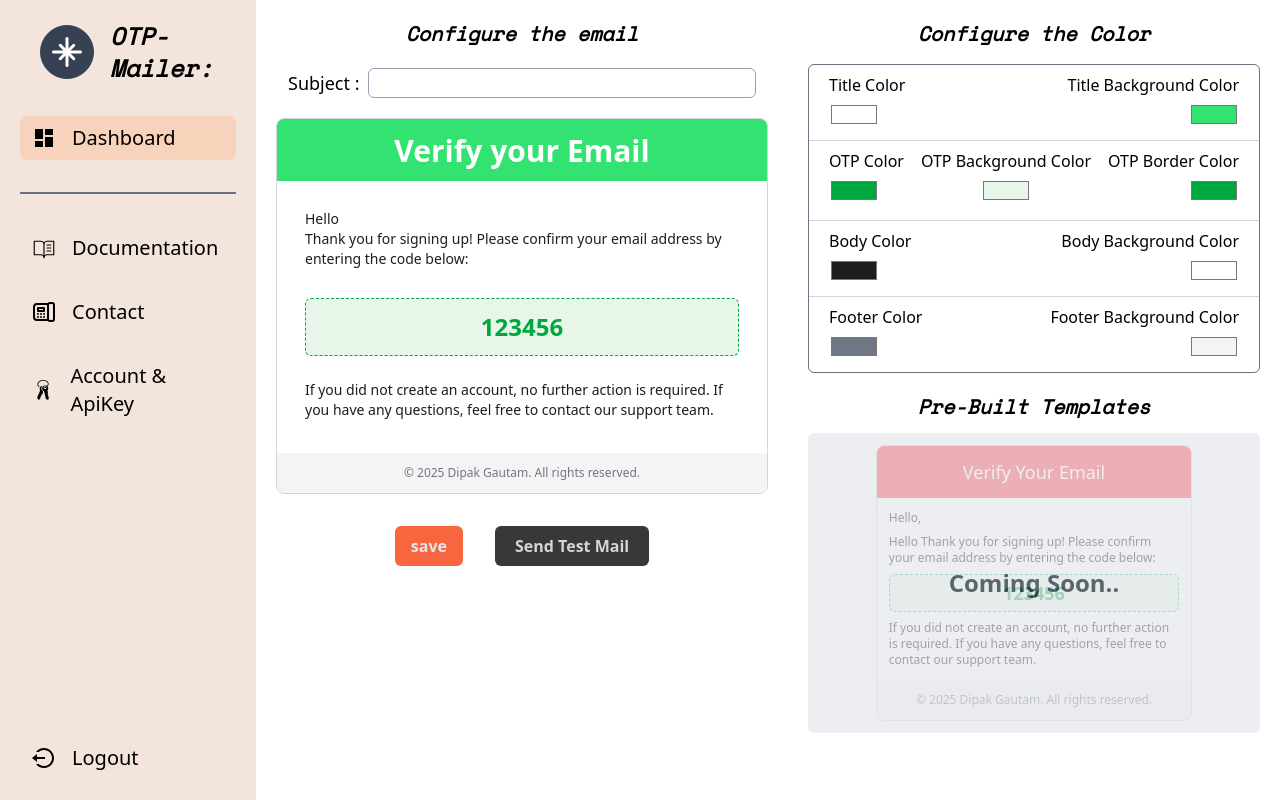
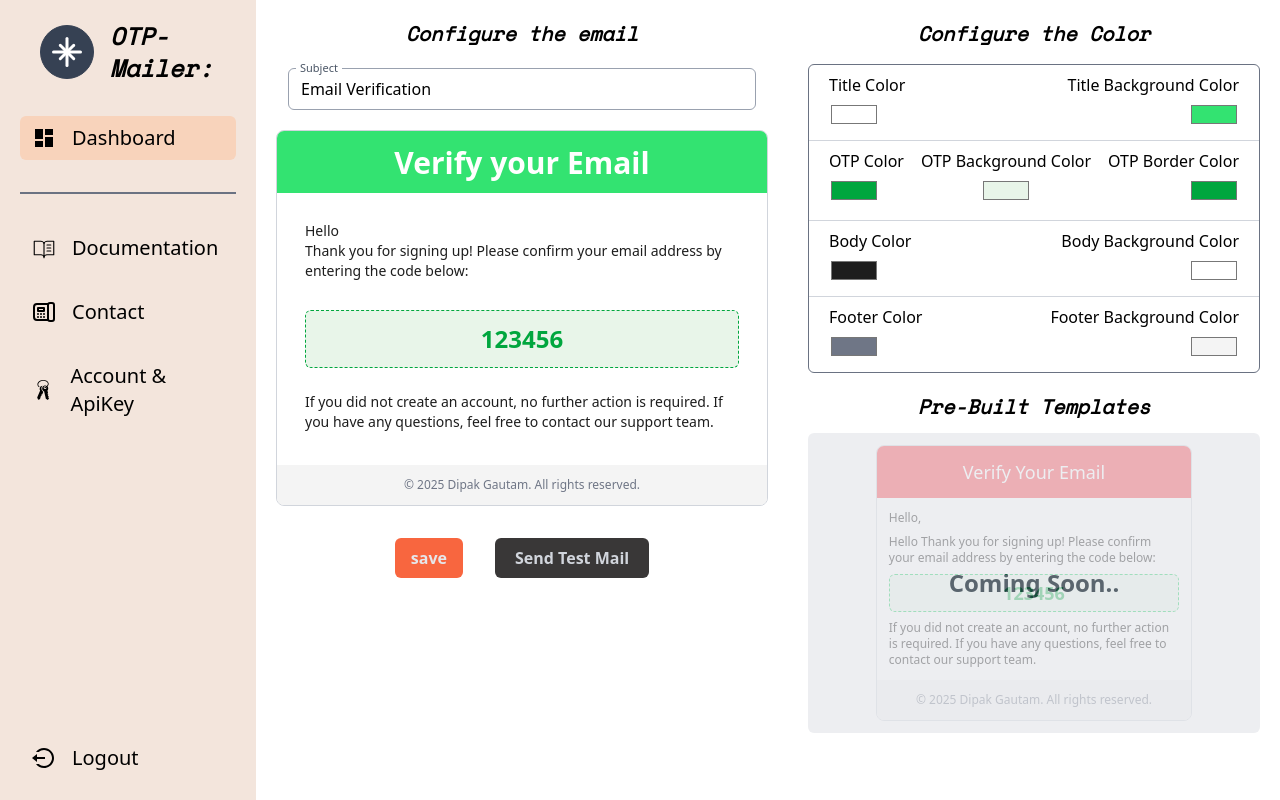
Before and after one commit to Dipak-Gautam/OTP-Mailer-Frontend, a React (Vite) app: page /dashboard in a window 1280 px wide. Built offline with nearby package versions, Linux system fonts and the light colour scheme; sample sign-in values are in the browser's storage.

Commit message:
feat: Email Subject integration

```diff
--- a/src/Components/DashBoard/Component/Dashboard/EmailConfiguration/Components/Template.tsx
+++ b/src/Components/DashBoard/Component/Dashboard/EmailConfiguration/Components/Template.tsx
@@ -18,6 +18,8 @@ export interface TemplateProps {
   setAfterParagraph: React.Dispatch<React.SetStateAction<string>>;
   footer: string;
   setFooter: React.Dispatch<React.SetStateAction<string>>;
+  subject: string;
+  setSubject: React.Dispatch<React.SetStateAction<string>>;
 }
 
 const Template = ({
@@ -38,6 +40,8 @@ const Template = ({
   setAfterParagraph,
   footer,
   setFooter,
+  setSubject,
+  subject,
 }: TemplateProps) => {
   const titleRef = useRef(null);
   const firstParagraphRef = useRef(null);
@@ -63,9 +67,18 @@ const Template = ({
         Configure the email
       </div>
       <div className="flex gap-2 my-5 items-center mx-3">
-        <div className="text-lg font-medium ">Subject :</div>
-        <div className="flex-1">
-          <input className="border border-gray-400 rounded-md p-1 text-sm px-3 w-full" />
+        <div className="flex-1 relative">
+          <span className="absolute top-0 text-[11px] text-gray-600 font-medium bg-white px-1 left-2 -translate-y-2">
+            Subject
+          </span>
+          <input
+            value={subject}
+            onChange={(event) => {
+              setSubject(event.target.value);
+            }}
+            className="border border-gray-400 rounded-md p-2 text-base px-3 w-full outline-none"
+            placeholder="Subject"
+          />
         </div>
       </div>
       <div className="border rounded-lg overflow-hidden border-gray-300">
@@ -134,7 +147,13 @@ const Template = ({
           }}
           className=" text-center p-3 text-xs  font-medium"
         >
-          © 2025 Dipak Gautam. All rights reserved.
+          <input
+            value={footer}
+            onChange={(event) => {
+              setFooter(event.target.value);
+            }}
+            className="border-none outline-none bg-transparent w-full text-center resize-none overflow-hidden"
+          />
         </div>
       </div>
     </div>
--- a/src/Components/DashBoard/Component/Dashboard/EmailConfiguration/EmailConfiguration.tsx
+++ b/src/Components/DashBoard/Component/Dashboard/EmailConfiguration/EmailConfiguration.tsx
@@ -77,6 +77,8 @@ const EmailConfiguration = () => {
           setAfterParagraph={setAfterParagraph}
           footer={footer}
           setFooter={setFooter}
+          subject={subject}
+          setSubject={setSubject}
         />
         <SaveAndTest
           data={{
--- a/src/Components/DashBoard/Component/Dashboard/SaveAndTest/TestModel.tsx
+++ b/src/Components/DashBoard/Component/Dashboard/SaveAndTest/TestModel.tsx
@@ -2,6 +2,7 @@ import React from "react";
 import { IoClose } from "react-icons/io5";
 import OrangeButton from "../../../../Buttons/OrangeButton/OrangeButton";
 import testEmailApi from "../../../../../Api/EmailConfig/testEmailApi";
+import { set } from "react-hook-form";
 
 interface SaveModelProps {
   open: boolean;
@@ -19,6 +20,7 @@ const TestModel = ({ open, onClose }: SaveModelProps) => {
   };
 
   const handelSend = () => {
+    setMessage(3);
     if (isValidEmail(email)) {
       testEmailApi(email, setMessage);
     } else {
@@ -31,7 +33,9 @@ const TestModel = ({ open, onClose }: SaveModelProps) => {
       className={`fixed inset-0 flex justify-center items-center bg-slate-300/50 transition-colors z-50  ${
         open ? "visible" : "invisible"
       }`}
-      onClick={onClose}
+      onClick={() => {
+        onClose(), setMessage(0);
+      }}
     >
       <div
         className={` bg-white/50 border border-white rounded-xl p-4 px-8 backdrop-blur-xs w-96 flex flex-col gap-3 overflow-hidden shadow-xl shadow-slate-500/50 m-8 transition-all  duration-500 ${
@@ -41,7 +45,9 @@ const TestModel = ({ open, onClose }: SaveModelProps) => {
       >
         <div
           className="flex justify-center items-center px-2 py-2 font-sans font-semibold absolute top-0.5 right-0.5 bg-orange-400 rounded-tr-xl rounded-bl-xl cursor-pointer hover:bg-orange-500 "
-          onClick={onClose}
+          onClick={() => {
+            onClose(), setMessage(0);
+          }}
         >
           <IoClose className="text-xl text-white" />
         </div>
@@ -59,7 +65,7 @@ const TestModel = ({ open, onClose }: SaveModelProps) => {
             placeholder="Enter your email"
             className="border rounded-md p-2 w-full mt-2 mb-2"
           />
-          <div className="h-3">
+          <div className="h-4">
             {message === 1 && (
               <span className="text-xs text-red-500">
                 Please enter a valid email address.
@@ -77,7 +83,7 @@ const TestModel = ({ open, onClose }: SaveModelProps) => {
           className="flex justify-center items-center bg-orange-400 hover:bg-orange-500 text-white rounded-md p-2 font-semibold  cursor-pointer "
           onClick={handelSend}
         >
-          Send
+          {message == 3 ? "Sending" : "Send"}
         </div>
       </div>
     </div>
```
